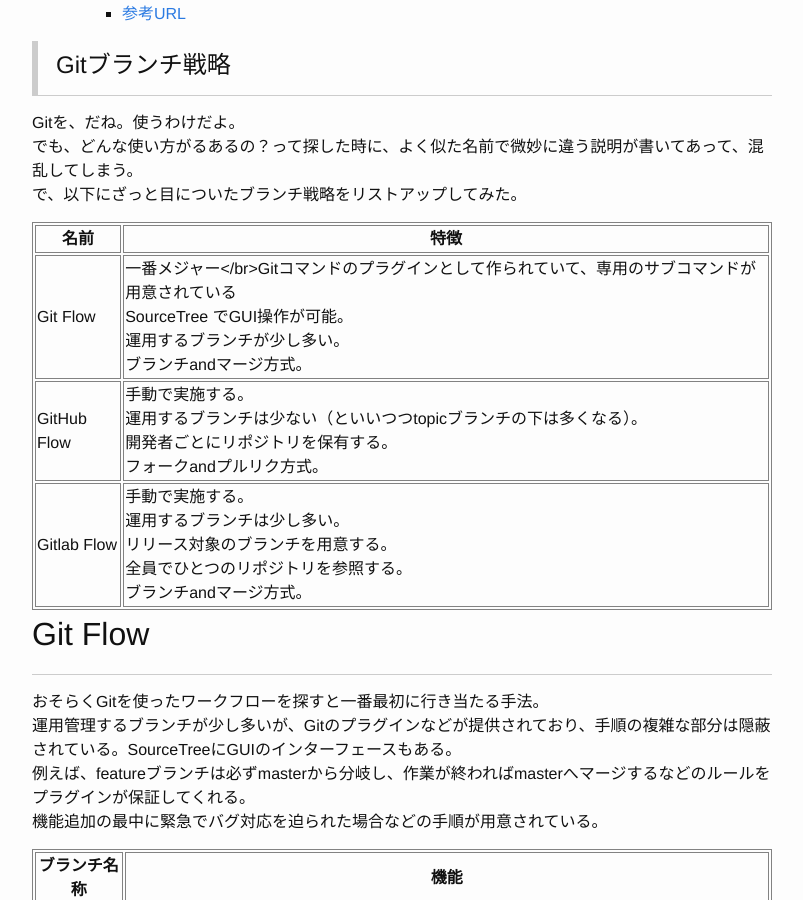
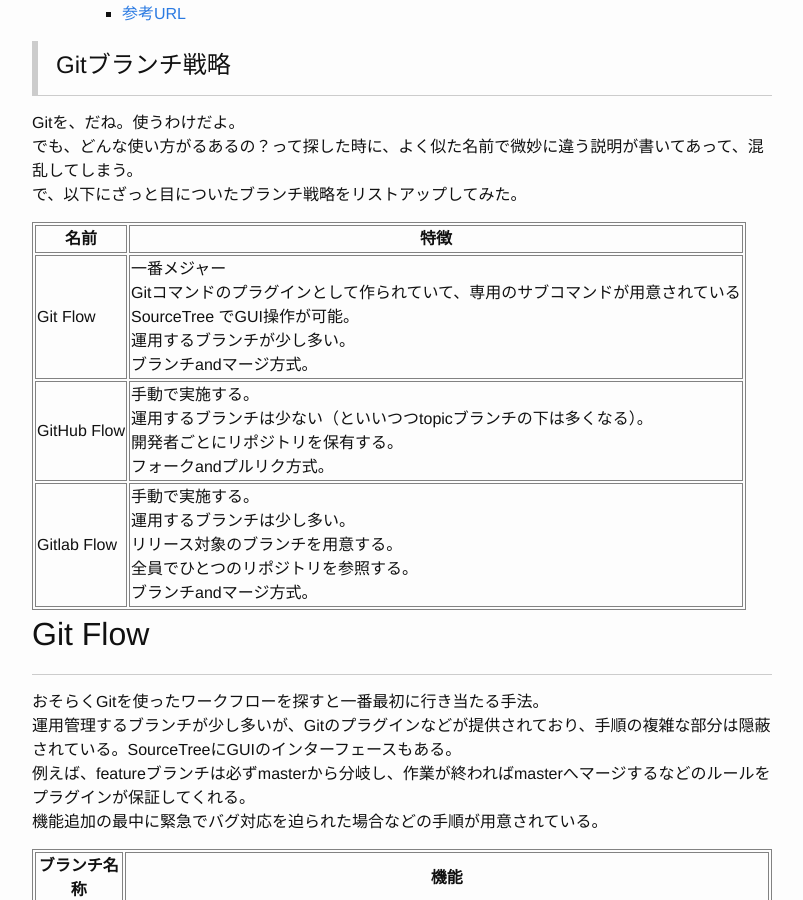
Before and after one commit to snjxnksm/snjxnksm.github.io, a Jekyll site: the page built from _posts/2017-07-09-gitpractice.markdown, in a window 1280 px wide and 900 px high, scrolled down 413 px. Shown: the whole window, without its empty margins (238-1041 px from the left). Built offline with Jekyll 4.4.1, drawn with Linux system fonts in a browser that asks for light colours.

Commit message:
改行の修正

```diff
--- a/_posts/2017-07-09-gitpractice.markdown
+++ b/_posts/2017-07-09-gitpractice.markdown
@@ -19,7 +19,7 @@ Gitを、だね。使うわけだよ。
 
 | 名前 | 特徴 |
 |----|----|
-| Git Flow | 一番メジャー</br>Gitコマンドのプラグインとして作られていて、専用のサブコマンドが用意されている<br>SourceTree でGUI操作が可能。<br>運用するブランチが少し多い。<br>ブランチandマージ方式。  |
+| Git Flow | 一番メジャー<br>Gitコマンドのプラグインとして作られていて、専用のサブコマンドが用意されている<br>SourceTree でGUI操作が可能。<br>運用するブランチが少し多い。<br>ブランチandマージ方式。  |
 | GitHub Flow | 手動で実施する。<br>運用するブランチは少ない（といいつつtopicブランチの下は多くなる）。<br>開発者ごとにリポジトリを保有する。<br>フォークandプルリク方式。 |
 | Gitlab Flow | 手動で実施する。<br>運用するブランチは少し多い。<br>リリース対象のブランチを用意する。<br>全員でひとつのリポジトリを参照する。<br>ブランチandマージ方式。 |
 
```
